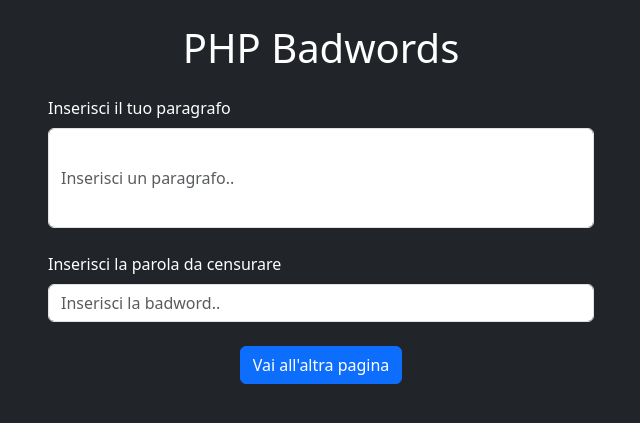
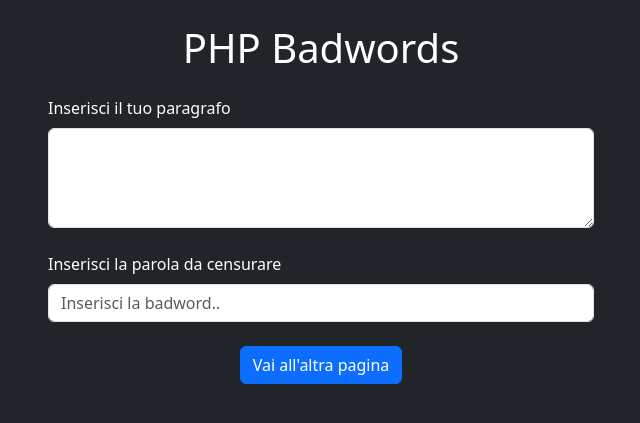
Before and after one commit to Drew0004/php-badwords, a PHP site: page / in a window 1280 px wide. Shown: the top 423 px of the page, without its empty margins (319-959 px from the left). Run offline with PHP 8.4, Linux system fonts and the light colour scheme.

Commit message:
fix textarea input

```diff
--- a/index.php
+++ b/index.php
@@ -18,7 +18,7 @@
                                 Inserisci il tuo paragrafo
                             </label>
                         </div>
-                        <input class="mb-4 w-100 form-control" id="user-text" type="textarea" name="paragraph" placeholder="Inserisci un paragrafo.." style="height: 100px">
+                            <textarea class="mb-4 w-100 form-control" id="user-text" type="textarea" name="paragraph" placeholder="Inserisci un paragrafo.." style="height: 100px"> </textarea>
                         <div>
                             <label class="text-white mb-2" for="user-text">
                                 Inserisci la parola da censurare
```
Also changed, not shown: usertext.php (indentation only). Lines whose indentation alone changed are shown as unchanged.
